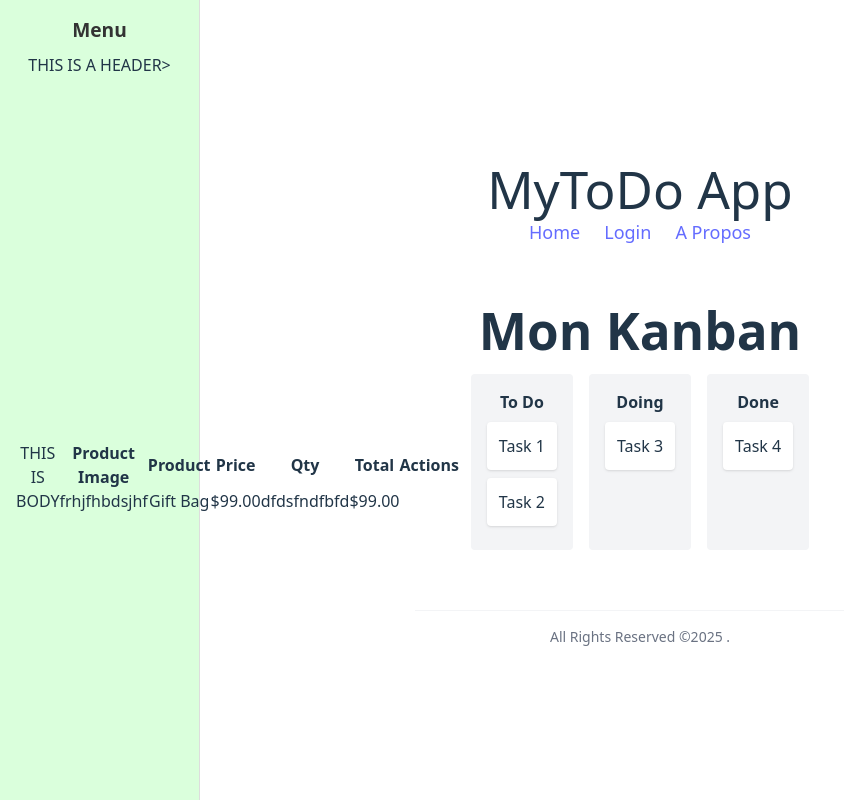
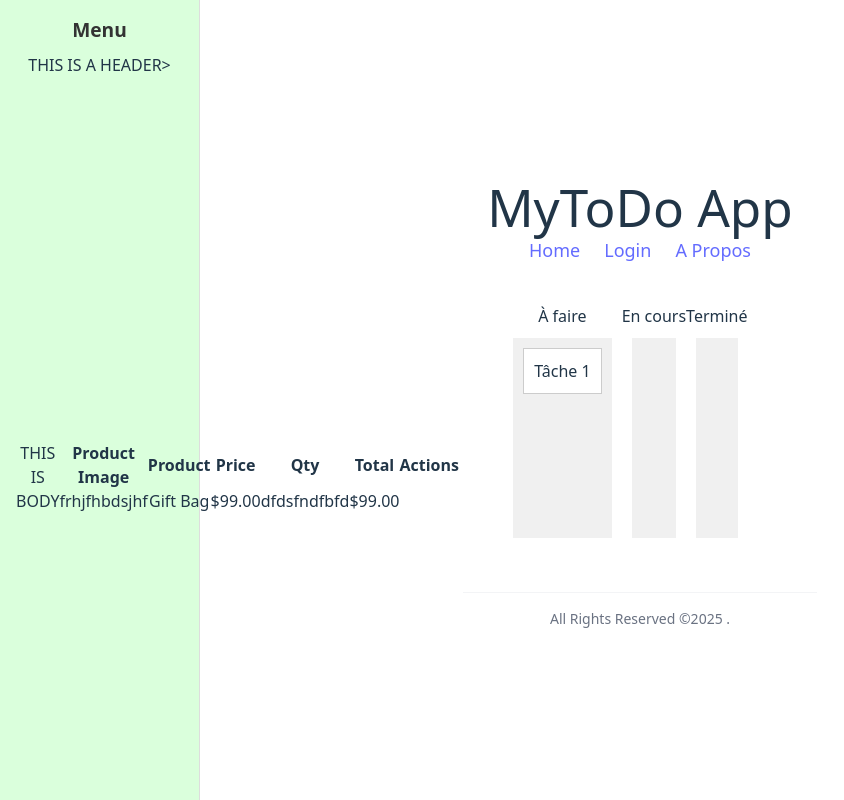
Before and after one commit to ArnoultL/TODOLIST_MOD8, a Vue app in the folder vue-app/: page /home in a window 1280 px wide. Shown: the whole page, without its empty margins (0-844 px from the left). Built offline with nearby package versions, Linux system fonts and the light colour scheme.

Commit message:
kanban structure

```diff
--- a/vue-app/src/components/KanbanBoard.vue
+++ b/vue-app/src/components/KanbanBoard.vue
@@ -1,48 +1,60 @@
 <template>
-    <div class="p-4">
-      <h1 class="text-2xl font-bold mb-4">Mon Kanban</h1>
-      <div class="grid grid-cols-3 gap-4">
-        <div v-for="col in columns" :key="col.id" class="bg-gray-100 p-4 rounded">
-          <h2 class="font-bold mb-2">{{ col.title }}</h2>
+    <div class="kanban-board">
+      <div
+        v-for="column in columns"
+        :key="column.id"
+        class="column"
+      >
+        <h3>{{ column.name }}</h3>
         <draggable
-            :list="col.tasks"
+          v-model="column.tasks"
           group="tasks"
-            ghost-class="moving-card"
-            item-key="id"
+          class="task-list"
         >
           <template #item="{ element }">
-              <div class="p-3 mb-2 bg-white shadow rounded cursor-move">
-                {{ element.title }}
+            <div class="task-card">
+              {{ element.name }}
             </div>
           </template>
         </draggable>
       </div>
     </div>
-    </div>
   </template>
-
   <script>
-  import draggable from "vuedraggable";
+  import draggable from 'vuedraggable';
 
   export default {
-    name: "KanbanBoard",
-    components: { draggable },
+    components: {
+      draggable,
+    },
     data() {
       return {
         columns: [
-          { id: 1, title: "To Do", tasks: [{ id: 1, title: "Task 1" }, { id: 2, title: "Task 2" }] },
-          { id: 2, title: "Doing", tasks: [{ id: 3, title: "Task 3" }] },
-          { id: 3, title: "Done", tasks: [{ id: 4, title: "Task 4" }] },
+          { id: 1, name: 'À faire', tasks: [{ id: 1, name: 'Tâche 1' }] },
+          { id: 2, name: 'En cours', tasks: [] },
+          { id: 3, name: 'Terminé', tasks: [] },
         ],
       };
     },
   };
   </script>
 
-  <style>
-  .moving-card {
-    opacity: 0.5;
-    background-color: #f3f4f6;
-    border: 1px solid #3b82f6;
+  <style scoped>
+  .kanban-board {
+    display: flex;
+  }
+  .task-list {
+    flex: 1;
+    margin: 10px;
+    padding: 10px;
+    background-color: #f0f0f0;
+    min-height: 200px;
+  }
+  .task-card {
+    background-color: #fff;
+    padding: 10px;
+    margin-bottom: 5px;
+    border: 1px solid #ccc;
+    cursor: grab;
   }
   </style>
```
Lines whose indentation alone changed are shown as unchanged.
